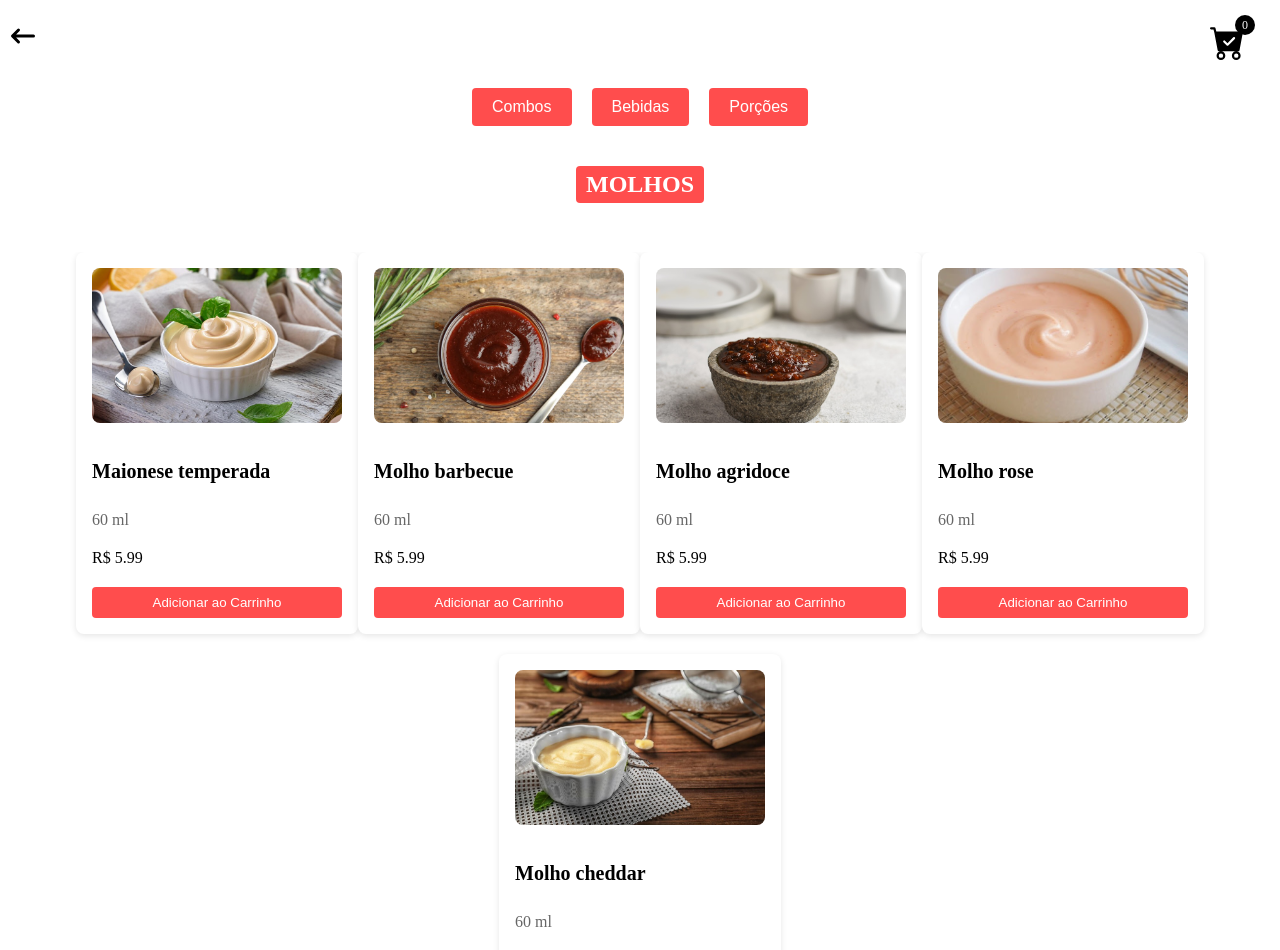
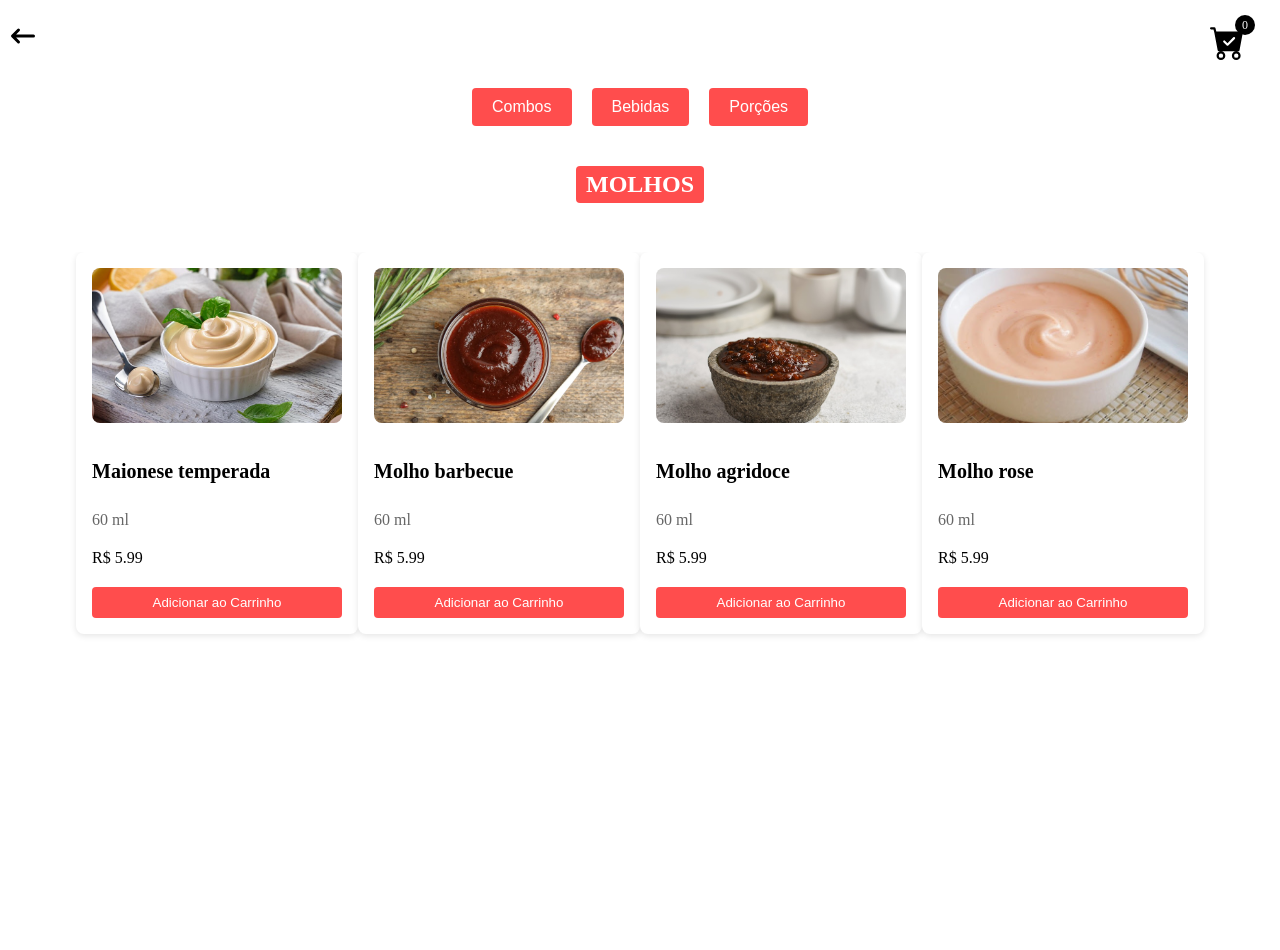
Before and after one commit to andrephelipe/tudo-frito-ilhabela, a React (Vite) app: page /molhos in a window 1280 px wide. Shown: the top 950 px of the page. After the commit the page ends 800 px from the top, so only its background shows below. Built offline with nearby package versions, Linux system fonts and the light colour scheme.

Commit message:
remove o molho cheddar

```diff
--- a/src/Data/molhos.js
+++ b/src/Data/molhos.js
@@ -2,7 +2,6 @@ import maionese from '../../Assets/maionese.jpg';
 import barbecue from '../../Assets/barbecue.jpeg';
 import agridoce from '../../Assets/agridoce.jpg';
 import rose from '../../Assets/rose.jpg';
-import chedar from '../../Assets/chedar.jpg';
 
 const molhos = [
   {
@@ -33,13 +32,6 @@ const molhos = [
     description: '60 ml',
     price: 5.99,
   },
-  {
-    id: 5,
-    name: 'Molho cheddar',
-    image: chedar,
-    description: '60 ml',
-    price: 5.99,
-  },
 ];
 
 export default molhos;
```
